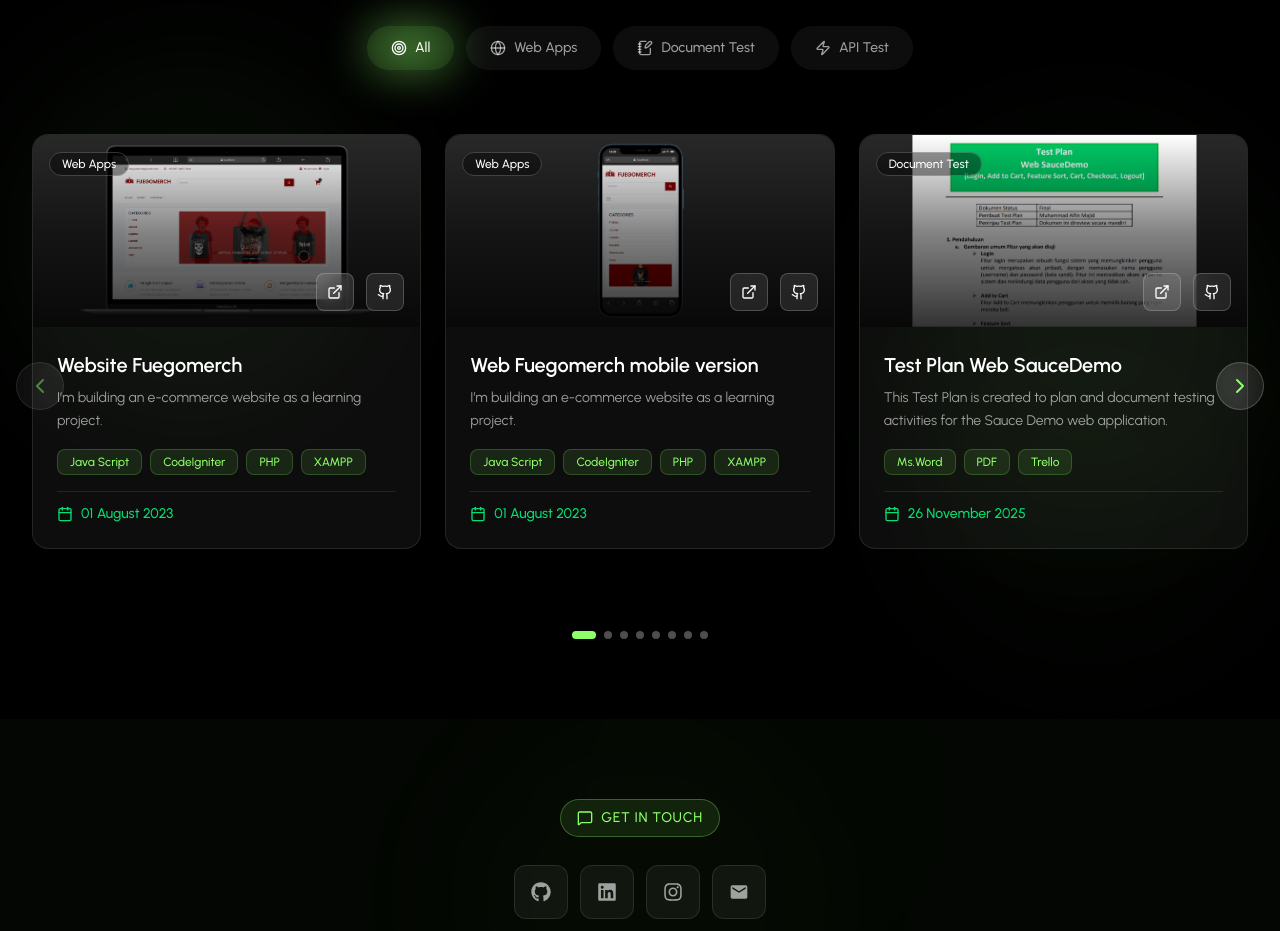
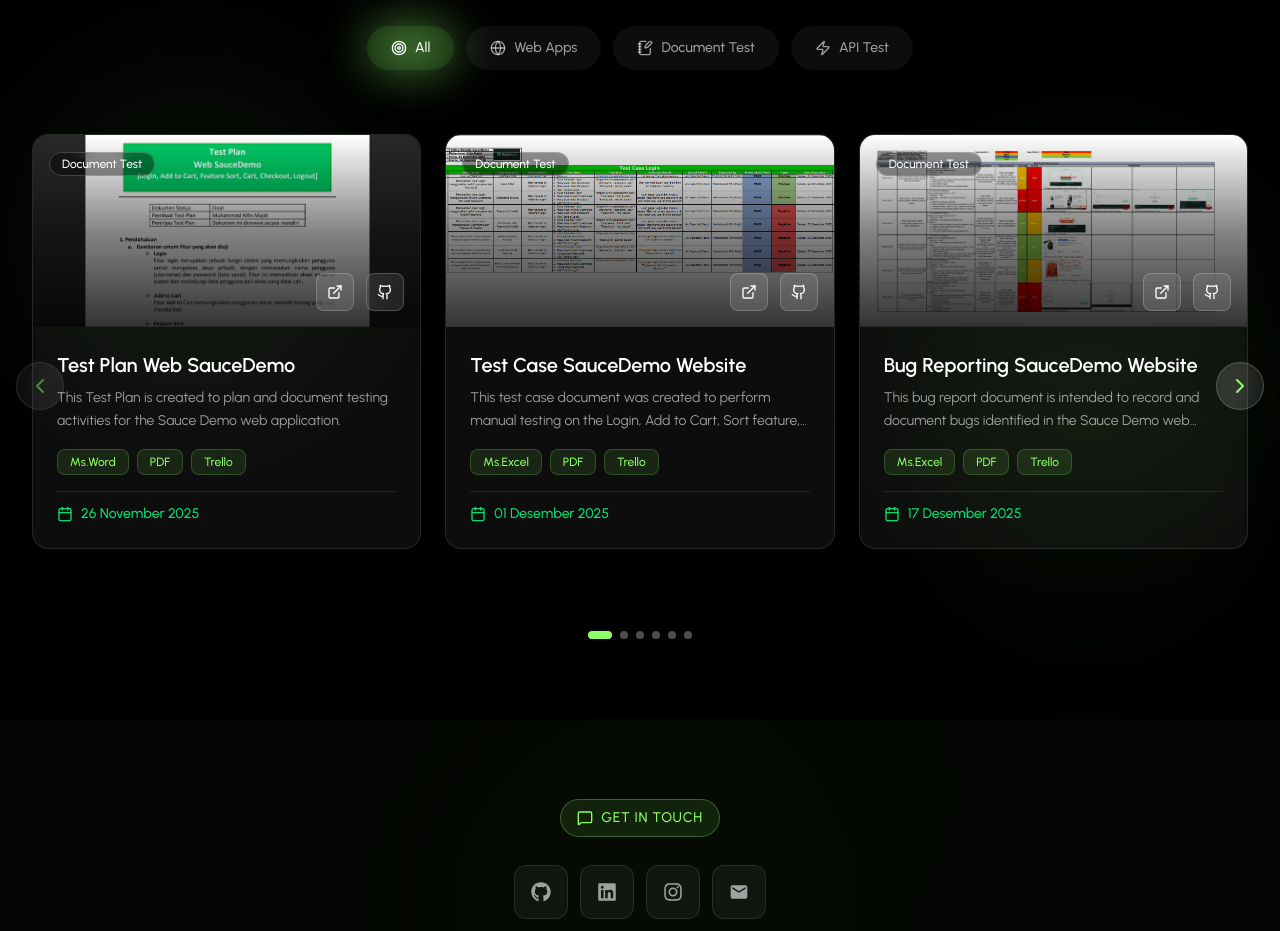
Before and after one commit to malfinmajid/Portofolio-Malfinmajid17, a React (Vite) app: page / in a window 1280 px wide. Shown: the part 2420-3351 px from the top of the page. Built offline with nearby package versions, Linux system fonts and the light colour scheme.

Commit message:
Update projects.js

```diff
--- a/src/data/projects.js
+++ b/src/data/projects.js
@@ -1,27 +1,5 @@
 export const projects = [
-    {
-        id: 1,
-        title: "Website Fuegomerch",
-        description: "I’m building an e-commerce website as a learning project.",
-        image: "/images/projects/Macbook.png",
-        category: "Web Apps",
-        technologies: ['Java Script', 'CodeIgniter', 'PHP', 'XAMPP'],
-        date: "01 August 2023",
-        demoUrl: ".....",
-        githubUrl: "https://github.com/malfinmajid"
-    },
 
-    {
-        id: 2,
-        title: "Web Fuegomerch mobile version",
-        description: "I’m building an e-commerce website as a learning project.",
-        image: "/images/projects/iPhone.png",
-        category: "Web Apps",
-        technologies: ['Java Script', 'CodeIgniter', 'PHP', 'XAMPP'],
-        date: "01 August 2023",
-        demoUrl: ".....",
-        githubUrl: "https://github.com/malfinmajid"
-    },
 
     {
         id: 3,
```
